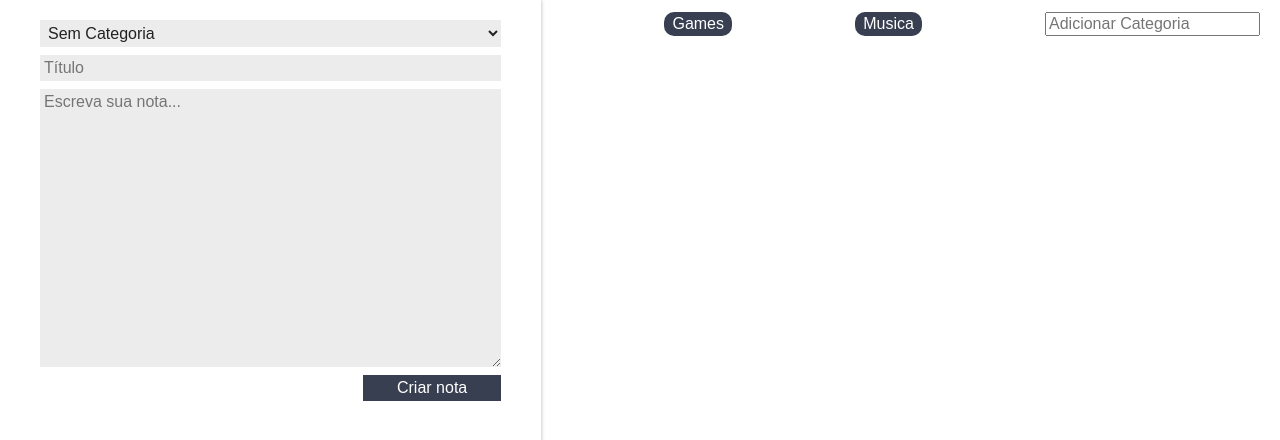
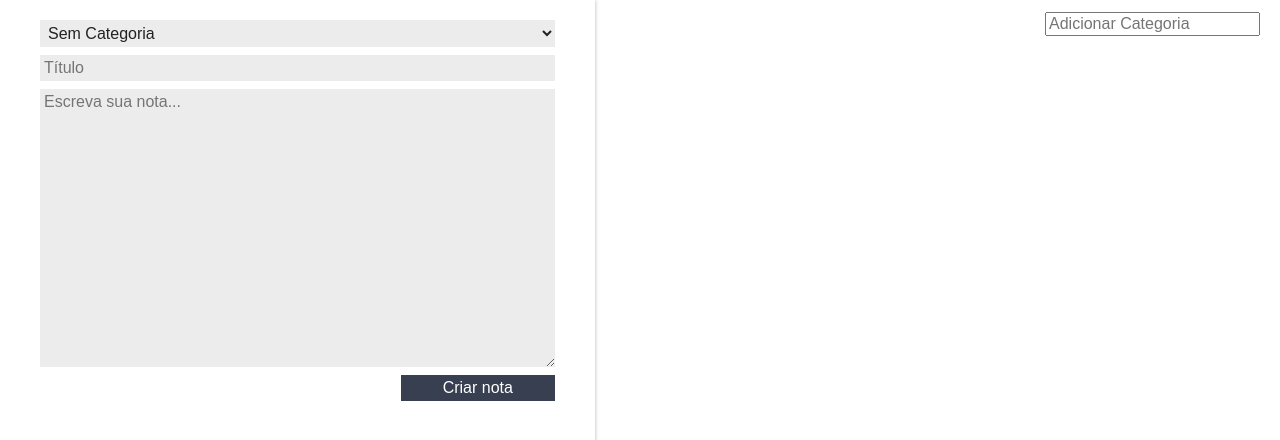
Before and after one commit to BarbaraPSousa/react-conhecendo-biblioteca, a React (Create React App) app: page / in a window 1280 px wide. Shown: the top 440 px of the page. Built offline with nearby package versions, Linux system fonts and the light colour scheme.

Commit message:
Criando fonte de Dados

```diff
--- a/src/App.js
+++ b/src/App.js
@@ -4,56 +4,33 @@
 import Formulario from './components/FormularioCadastro'
 import './assests/App.css'
 import './assests/index.css'
+import Categorias from './dados/Categorias'
+import ArrayDeNotas from './dados/Notas'
 
 class App extends Component {
   constructor(props) {
     super(props)
+    this.categorias = new Categorias();
+    this.notas = new ArrayDeNotas();
 
-    this.state = {
-      notas: [],
-      categorias: ["Games", "Musica"]
-
-    }
   }
 
-  //metodo de criar notas
-  criaNota(titulo, texto, categoria) {
-    const novaNota = { titulo, texto, categoria }
-    const novoArrayNotas = [...this.state.notas, novaNota]
-    const novoEstado = {
-      notas: novoArrayNotas
-    }
-    this.setState(novoEstado)
-  }
-
-  adicionarCategoria(nomeCategoria) {
-    const novoArrayCategorias = [...this.state.categorias, nomeCategoria] //cria nova lista de categoria
-    const novoEstado = { ...this.state, categorias: novoArrayCategorias } // estadua atual, referenciado a nova lista
-    this.setState(novoEstado) //add novo estado
-  }
-
-  //metodo de deletar notas
-  deletarNota(index) {
-    let arrayNotas = this.state.notas
-    arrayNotas.splice(index, 1)
-    this.setState({ notas: arrayNotas })
-  }
 
   render() {
     return (
       <section className="conteudo">
         <Formulario
-          categorias={this.state.categorias}
-          criarNota={this.criaNota.bind(this)} //<!--props custumizados(injeção de depedência)-->
+          categorias={this.categorias.categorias}
+          criarNota={this.notas.criarNota}
         />
         <main className="conteudo-principal">
           <ListaCategorias
-            adicionarCategoria={this.adicionarCategoria.bind(this)}
-            categorias={this.state.categorias}
+            adicionarCategoria={this.categorias.adicionarCategoria}
+            categorias={this.categorias.categorias}
           />
           <ListaDeNotas
-            apagarNota={this.deletarNota.bind(this)}
-            notas={this.state.notas}
+            apagarNota={this.notas.apagarNota}
+            notas={this.notas.notas}
           />
         </main>
       </section>
--- /dev/null
+++ b/src/dados/Categorias.js
@@ -0,0 +1,13 @@
+
+export default class Categorias {
+
+  constructor(){
+    this.categorias = [];
+  }
+
+  adicionarCategoria(novaCategoria) {
+    console.log(this.categorias);
+    this.categorias.push(novaCategoria)
+  }
+
+}
--- /dev/null
+++ b/src/dados/Notas.js
@@ -0,0 +1,22 @@
+export default class ArrayDeNotas {
+  constructor() {
+    this.notas = []
+  }
+
+  adicionarNotas(titulo, texto, categoria) {
+    const novaNota = new Nota(titulo, texto, categoria);
+    this.notas.push(novaNota)
+  }
+
+  apagarNota(indece) {
+    this.notas.splice(indece, 1)
+  }
+}
+
+class Nota {
+  constructor(titulo, texto, categoria) {
+    this.titulo = titulo
+    this.texto = texto
+    this.categoria = categoria
+  }
+}
```
